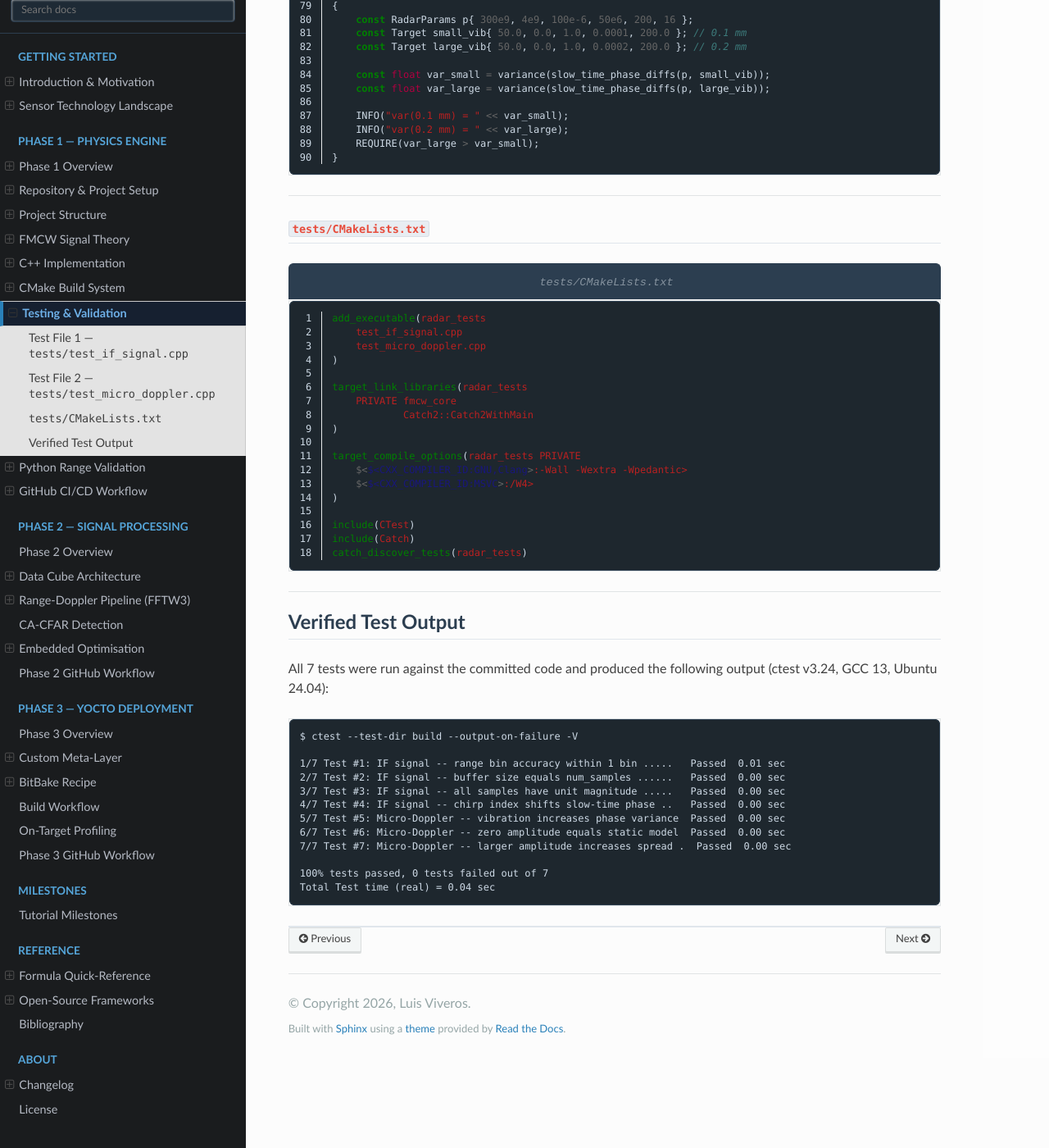
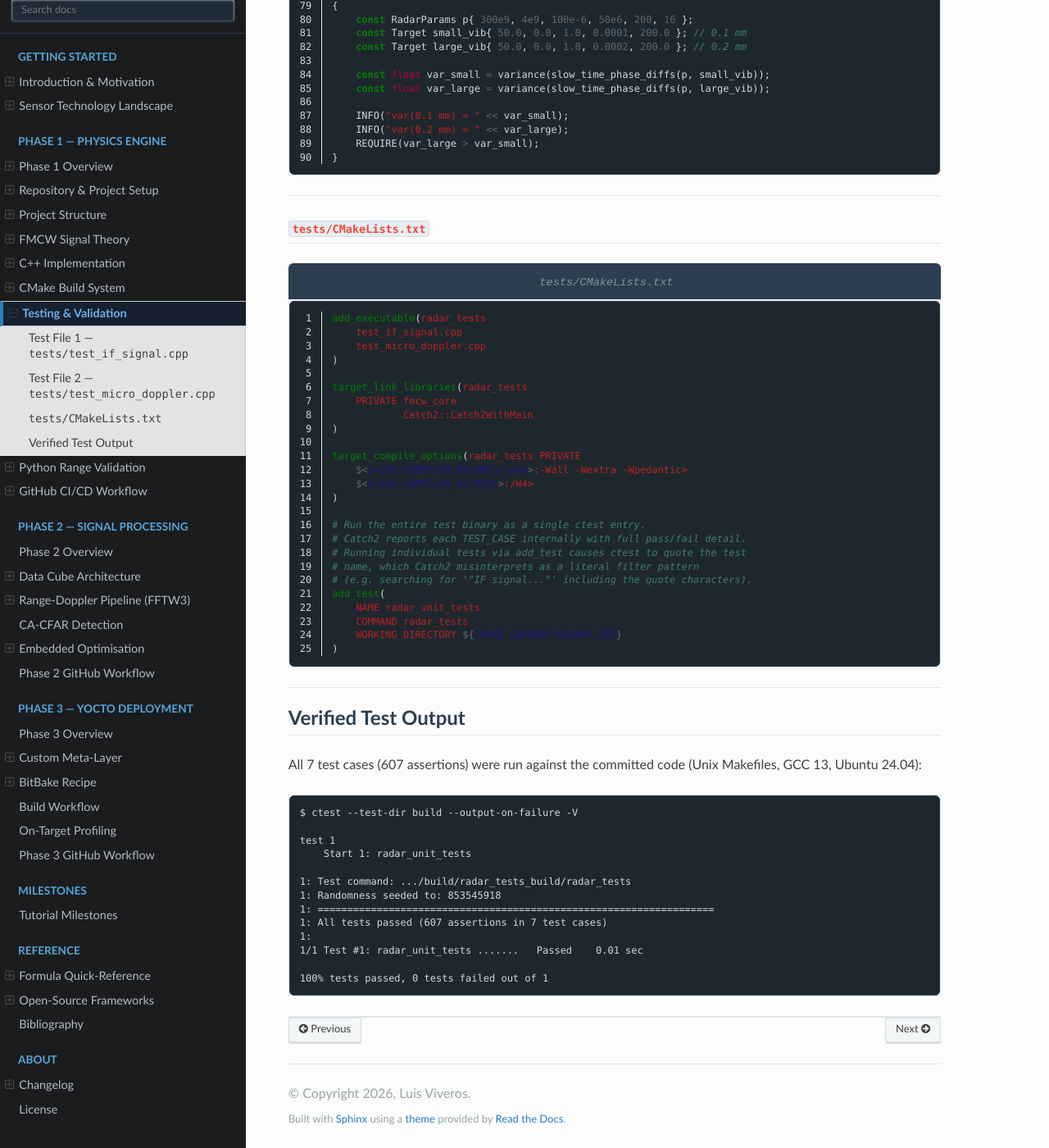
Before and after one commit to ldv-1000111/fmcw-thz-radar-sim, a Sphinx documentation site: the page built from docs/source/phase1/testing.rst, in a window 1280 px wide and 1400 px high, scrolled down 4213 px. Shown: the whole window at 82% size. Built offline with Sphinx 7.4.7 and the Read the Docs theme 3.1.0, drawn with Linux system fonts in a browser that asks for light colours.

Commit message:
update tests/CMakeLists.txt

```diff
--- a/docs/source/phase1/cmake_build.rst
+++ b/docs/source/phase1/cmake_build.rst
@@ -57,7 +57,9 @@
    FetchContent_MakeAvailable(Catch2)
 
    enable_testing()
-   add_subdirectory(tests)
+
+   # Unique binary dir name avoids conflict with Catch2's own tests/ subdirectory
+   add_subdirectory(tests radar_tests_build)
 
    install(TARGETS radar_sim DESTINATION bin)
    install(DIRECTORY include/ DESTINATION include)
--- a/docs/source/phase1/testing.rst
+++ b/docs/source/phase1/testing.rst
@@ -288,29 +288,37 @@
        $<$<CXX_COMPILER_ID:MSVC>:/W4>
    )
 
-   include(CTest)
-   include(Catch)
-   catch_discover_tests(radar_tests)
+   # Run the entire test binary as a single ctest entry.
+   # Catch2 reports each TEST_CASE internally with full pass/fail detail.
+   # Running individual tests via add_test causes ctest to quote the test
+   # name, which Catch2 misinterprets as a literal filter pattern
+   # (e.g. searching for '"IF signal..."' including the quote characters).
+   add_test(
+       NAME radar_unit_tests
+       COMMAND radar_tests
+       WORKING_DIRECTORY ${CMAKE_CURRENT_BINARY_DIR}
+   )
 
 ----
 
 Verified Test Output
 ---------------------
 
-All 7 tests were run against the committed code and produced the following
-output (ctest v3.24, GCC 13, Ubuntu 24.04):
+All 7 test cases (607 assertions) were run against the committed code
+(Unix Makefiles, GCC 13, Ubuntu 24.04):
 
 .. code-block:: text
 
    $ ctest --test-dir build --output-on-failure -V
 
-   1/7 Test #1: IF signal -- range bin accuracy within 1 bin .....   Passed  0.01 sec
-   2/7 Test #2: IF signal -- buffer size equals num_samples ......   Passed  0.00 sec
-   3/7 Test #3: IF signal -- all samples have unit magnitude .....   Passed  0.00 sec
-   4/7 Test #4: IF signal -- chirp index shifts slow-time phase ..   Passed  0.00 sec
-   5/7 Test #5: Micro-Doppler -- vibration increases phase variance  Passed  0.00 sec
-   6/7 Test #6: Micro-Doppler -- zero amplitude equals static model  Passed  0.00 sec
-   7/7 Test #7: Micro-Doppler -- larger amplitude increases spread .  Passed  0.00 sec
+   test 1
+       Start 1: radar_unit_tests
 
-   100% tests passed, 0 tests failed out of 7
-   Total Test time (real) = 0.04 sec
+   1: Test command: .../build/radar_tests_build/radar_tests
+   1: Randomness seeded to: 853545918
+   1: ===================================================================
+   1: All tests passed (607 assertions in 7 test cases)
+   1:
+   1/1 Test #1: radar_unit_tests .......   Passed    0.01 sec
+
+   100% tests passed, 0 tests failed out of 1
```
Also changed, not shown: 3 other files.
